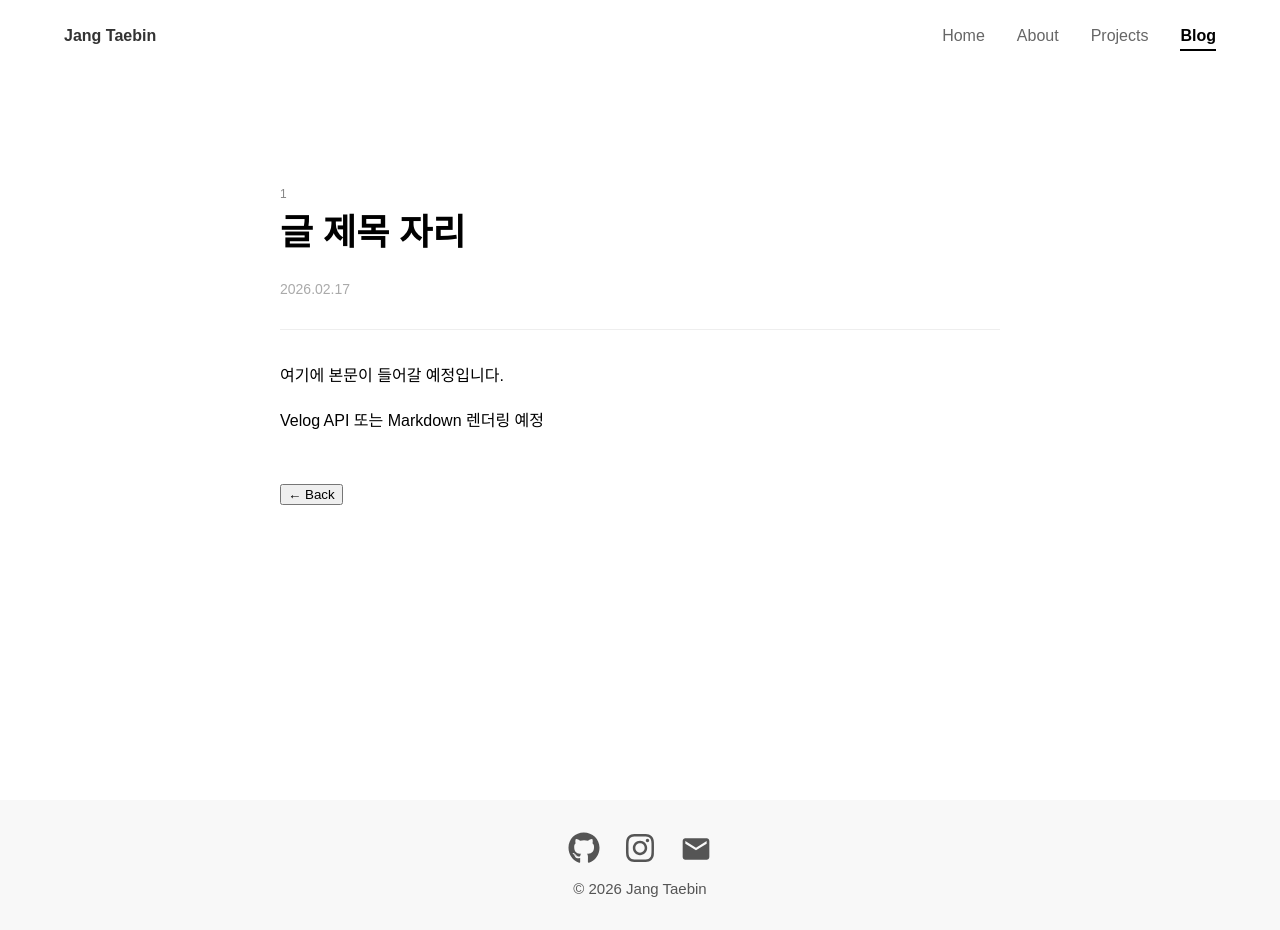
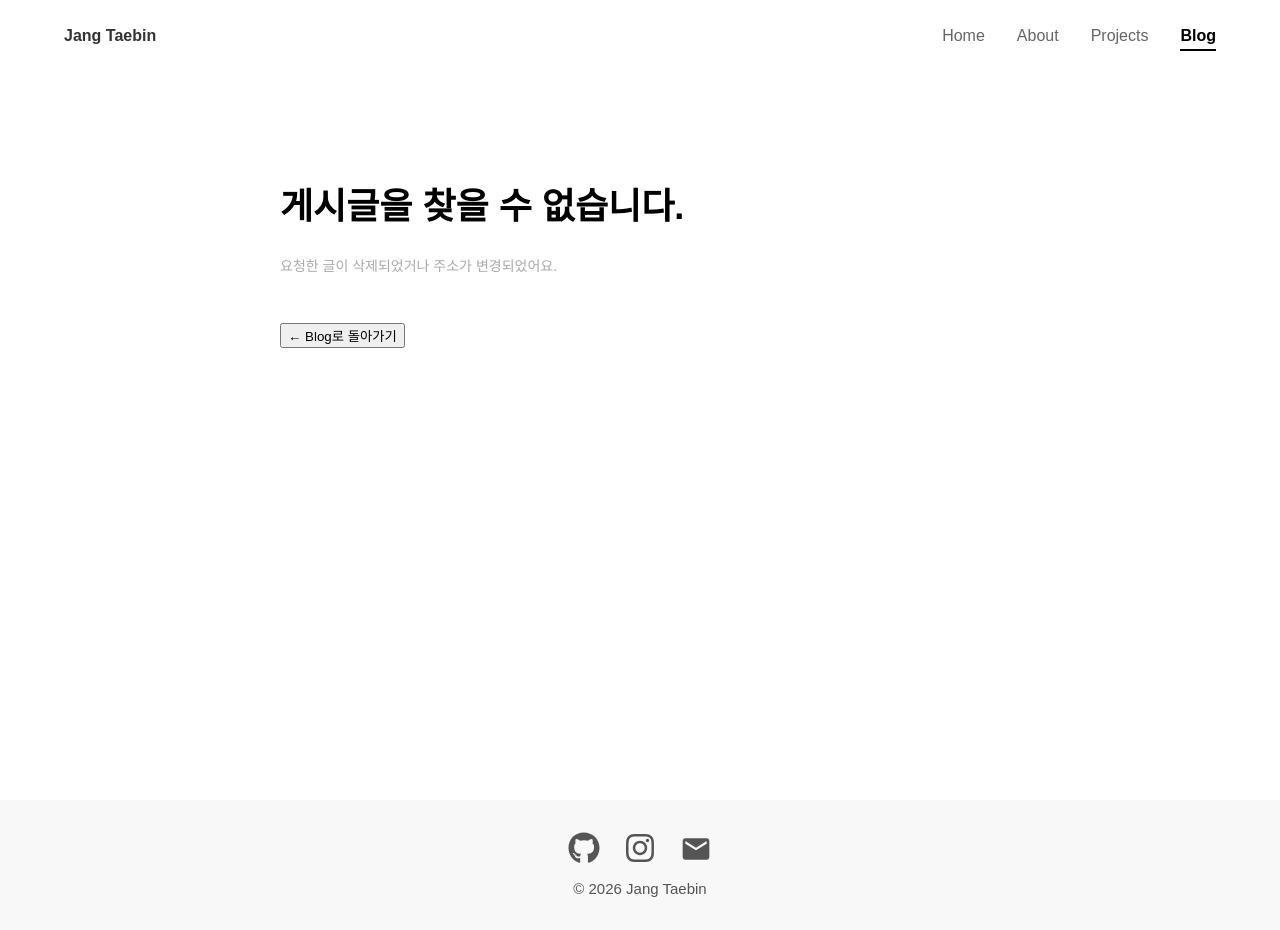
Before and after one commit to jangtaebin3/jangtaebin3.github.io, a React (Vite) app: page /blog/1/1 in a window 1280 px wide. Built offline with nearby package versions, Linux system fonts and the light colour scheme.

Commit message:
feat: velog api 내용 적용 구현

```diff
--- a/src/pages/Blog/BlogDetail.tsx
+++ b/src/pages/Blog/BlogDetail.tsx
@@ -1,23 +1,61 @@
-import { useParams, useNavigate } from 'react-router-dom'
+import { useMemo } from 'react'
+import { useNavigate, useParams } from 'react-router-dom'
 import * as S from './style'
+import velogPosts from '@/data/velogPosts.json'
+import type { BlogPost, BlogCategory } from '@/types/blog'
+
+const formatDate = (value: string) => {
+  const date = new Date(value)
+
+  if (Number.isNaN(date.getTime())) return value
+
+  return new Intl.DateTimeFormat('ko-KR', {
+    year: 'numeric',
+    month: '2-digit',
+    day: '2-digit'
+  }).format(date)
+}
 
 const BlogDetail = () => {
   const { category, slug } = useParams()
   const navigate = useNavigate()
+  const posts = velogPosts as BlogPost[]
+
+  const post = useMemo(
+    () => posts.find(item => item.slug === slug && item.category === category),
+    [category, posts, slug]
+  )
+
+  if (!post) {
+    return (
+      <S.Container>
+        <S.Header>
+          <S.Title>게시글을 찾을 수 없습니다.</S.Title>
+          <S.Meta>요청한 글이 삭제되었거나 주소가 변경되었어요.</S.Meta>
+        </S.Header>
+        <S.Footer>
+          <button onClick={() => navigate('/blog')}>← Blog로 돌아가기</button>
+        </S.Footer>
+      </S.Container>
+    )
+  }
 
   return (
     <S.Container>
       <S.Header>
-        <S.Category>{category?.toUpperCase()}</S.Category>
-        <S.Title>글 제목 자리</S.Title>
-        <S.Meta>2026.02.17</S.Meta>
+        <S.Category>{(category as BlogCategory)?.toUpperCase()}</S.Category>
+        <S.Title>{post.title}</S.Title>
+        <S.Meta>{formatDate(post.date)}</S.Meta>
       </S.Header>
 
       <S.Divider />
 
       <S.Content>
-        <p>여기에 본문이 들어갈 예정입니다.</p>
-        <p>Velog API 또는 Markdown 렌더링 예정</p>
+        {post.body ? (
+          post.body.split('\n').map((line, index) => <p key={`${post.id}-${index}`}>{line || '\u00a0'}</p>)
+        ) : (
+          <p>{post.description}</p>
+        )}
       </S.Content>
 
       <S.Footer>
```
